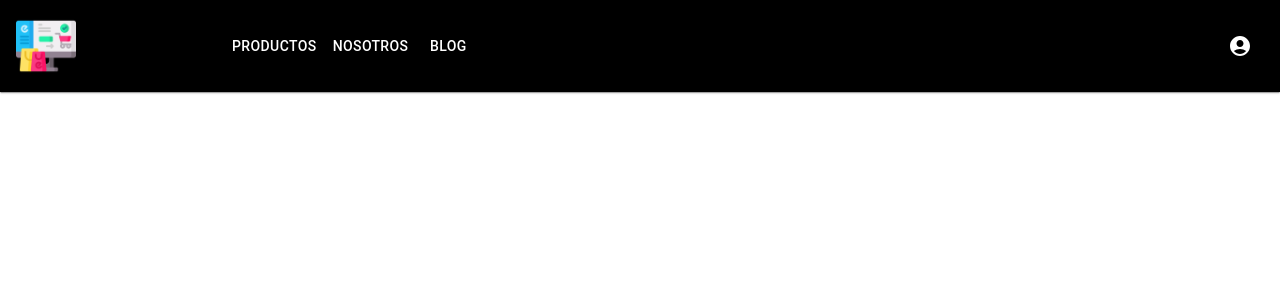
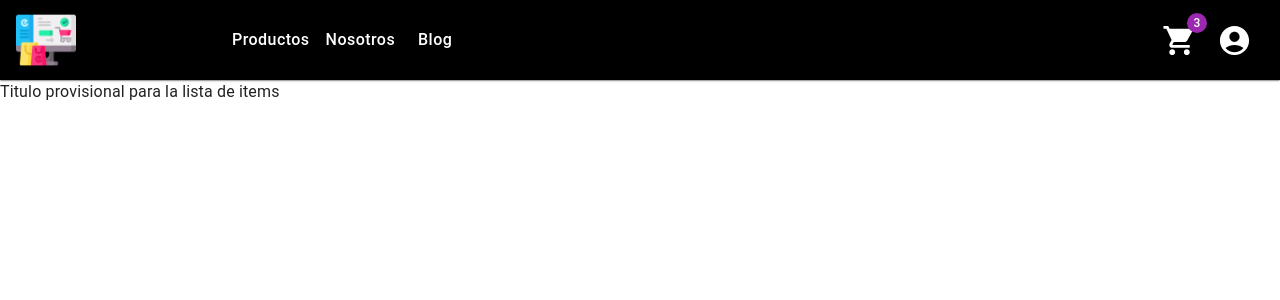
Before and after one commit to germanrogu/coder_proyecto, a React (Create React App) app: page / in a window 1280 px wide. Shown: the top 300 px of the page. Built offline with nearby package versions, Linux system fonts and the light colour scheme.

Commit message:
:lipstick: :sparkles: cartList y navbar

```diff
--- /dev/null
+++ b/src/components/ui/atoms/CartWidget/CartWidget.jsx
@@ -0,0 +1,34 @@
+import React, { useState } from "react";
+import { Badge, IconButton, Tooltip } from "@mui/material";
+import ShoppingCartIcon from "@mui/icons-material/ShoppingCart";
+
+export const CartWidget = ({ itemNumber }) => {
+  const [anchorEl, setAnchorEl] = useState(null);
+  //const openAccount = Boolean(anchorEl);
+
+  /**
+   * Open main menu
+   * @param {Event} event
+   */
+  const handleMenu = (event) => {
+    setAnchorEl(event.currentTarget);
+  };
+
+//   const handleClose = () => {
+//     setAnchorEl(null);
+//   };
+  return (
+    <Tooltip title={"Carrito"}>
+      <IconButton
+        aria-label="notifications"
+        aria-controls="menu-appbar"
+        aria-haspopup="true"
+        onClick={handleMenu}
+      >
+        <Badge badgeContent={itemNumber} color="secondary">
+          <ShoppingCartIcon fontSize="large" style={{ color: "white" }} />
+        </Badge>
+      </IconButton>
+    </Tooltip>
+  );
+};
--- /dev/null
+++ b/src/components/ui/molecules/ItemListContainer/ItemListContainer.jsx
@@ -0,0 +1,11 @@
+import React from 'react'
+import { Typography } from '@mui/material'
+
+
+export const ItemListContainer = () => {
+    return (
+        <div>
+            <Typography>Titulo provisional para la lista de items</Typography>
+        </div>
+    )
+}
--- a/src/components/ui/organism/AppBar/NavBar.jsx
+++ b/src/components/ui/organism/AppBar/NavBar.jsx
@@ -1,18 +1,21 @@
 import React from "react";
-import { AppBar, Button, CssBaseline, Grid, Toolbar } from "@mui/material";
+import { AppBar, CssBaseline, Grid, Toolbar, Button } from "@mui/material";
+
 import { NavLogo } from "../../atoms/NavLogo/NavLogo";
 import logo from "../../../../img/comercio-electronico.png";
-import { Box } from "@mui/system";
 import MenuIcon from "@mui/icons-material/Menu";
 import AccountCircleIcon from "@mui/icons-material/AccountCircle";
 import { MenuOption } from "../../molecules/MenuOption/MenuOption";
-import { makeStyles } from "@mui/styles";
+import { makeStyles, withStyles } from "@mui/styles";
+import { CartWidget } from "../../atoms/CartWidget/CartWidget";
+import { ItemListContainer } from "../../molecules/ItemListContainer/ItemListContainer";
 
 const useStyles = makeStyles((theme) => ({
   root: {
     display: "flex",
   },
   toolbar: {
+    height:"5rem",
     backgroundColor: "black",
     paddingTop: theme.spacing(2),
     paddingBottom: theme.spacing(2),
@@ -24,6 +27,17 @@ const useStyles = makeStyles((theme) => ({
     alignItems: "center",
   },
 }));
+
+const ButtonCustom = withStyles((theme) => ({
+  root: {
+    "&.MuiButton-root": {
+      textTransform: "none",
+      color: "white",
+      fontSize: "1rem",
+
+    },
+  },
+}))(Button);
 
 export const NavBar = () => {
   const classes = useStyles();
@@ -46,13 +60,16 @@ export const NavBar = () => {
               <NavLogo logo={logo} />
             </Grid>
 
-
             <Grid
               item
               xs={5}
               sx={{ flexGrow: 1, display: { xs: "flex", md: "none" } }}
             >
-              <MenuOption icon={<MenuIcon />} tooltip={"Items"} items={pages} />
+              <MenuOption
+                icon={<MenuIcon fontSize="large" />}
+                tooltip={"Items"}
+                items={pages}
+              />
             </Grid>
 
             <Grid
@@ -61,15 +78,20 @@ export const NavBar = () => {
               sx={{ flexGrow: 1, display: { xs: "none", md: "flex" } }}
             >
               {pages.map((page) => (
-                <Button key={page} onClick={handleItem} sx={{ color: "white" }}>
+                <ButtonCustom key={page} onClick={handleItem}>
                   {page}
-                </Button>
+                </ButtonCustom>
               ))}
             </Grid>
 
-            <Grid item xs={5} sx={{ flexGrow: 0,display: "flex" ,justifyContent: "flex-end", }}>
+            <Grid
+              item
+              xs={5}
+              sx={{ flexGrow: 0, display: "flex", justifyContent: "flex-end" }}
+            >
+              <CartWidget itemNumber="3" />
               <MenuOption
-                icon={<AccountCircleIcon />}
+                icon={<AccountCircleIcon fontSize="large" />}
                 tooltip={"Items"}
                 items={settings}
               />
@@ -77,6 +99,8 @@ export const NavBar = () => {
           </Grid>
         </Toolbar>
       </AppBar>
+
+      <ItemListContainer/>
     </>
   );
 };
```
